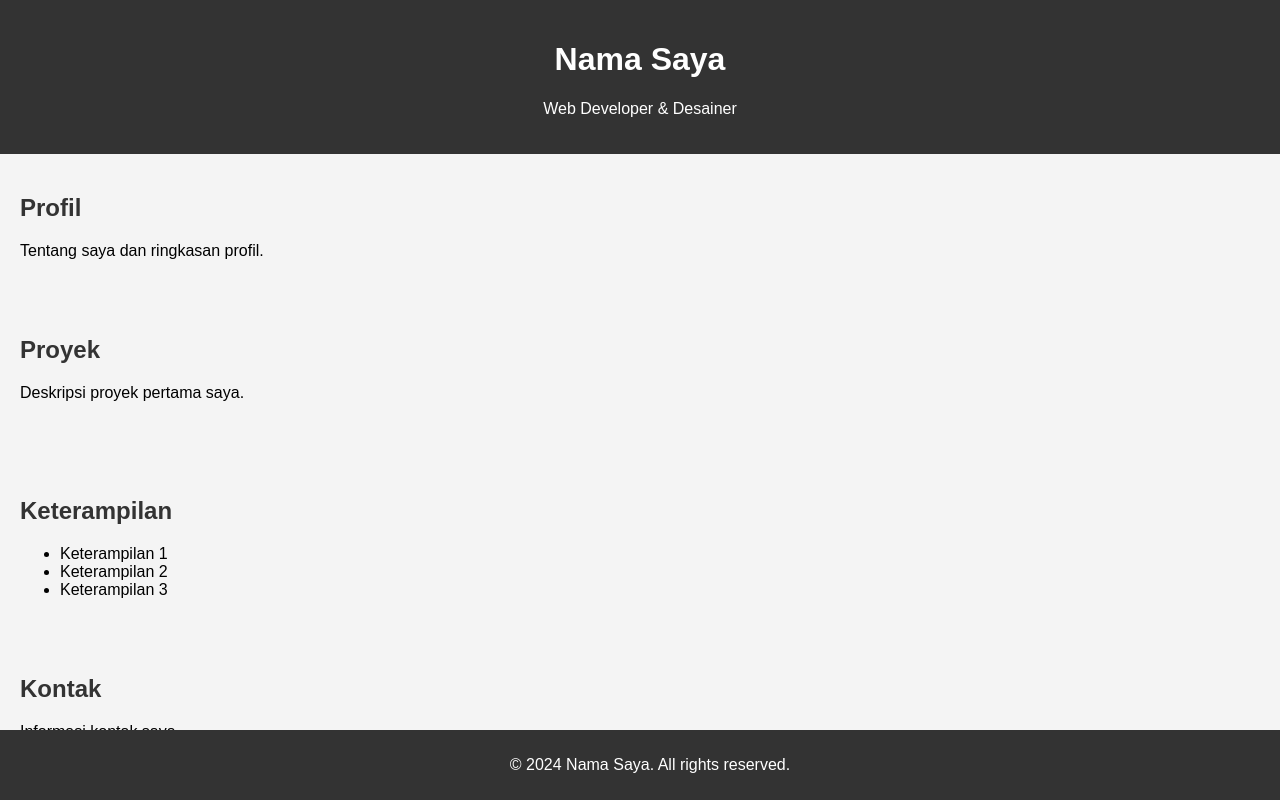
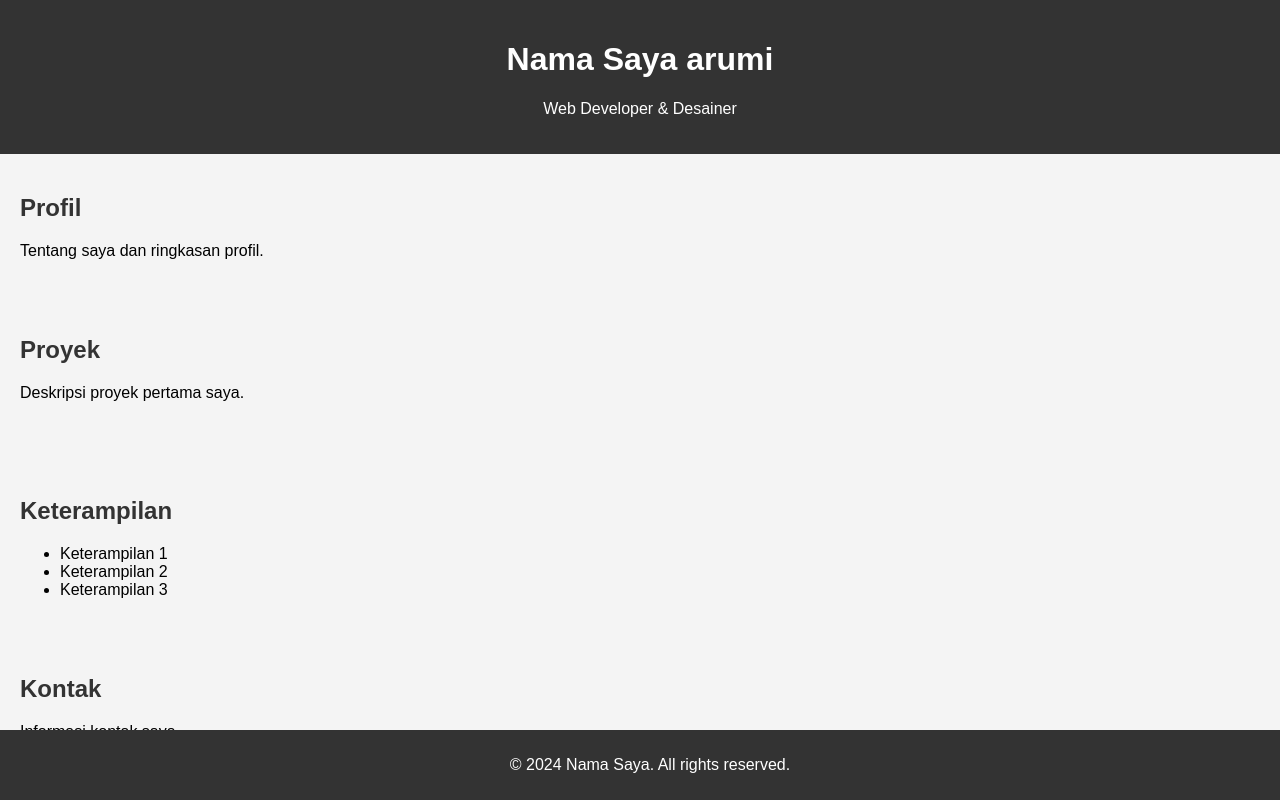
Before and after one commit to Belajarlagi56/Belajarlagi56.github.io, a plain HTML site: page index.html in a window 1280 px wide. Drawn offline with Linux system fonts and the light colour scheme.

Commit message:
Update index.html

```diff
--- a/index.html
+++ b/index.html
@@ -46,7 +46,7 @@
 <body>
 
     <header>
-        <h1>Nama Saya</h1>
+        <h1>Nama Saya arumi</h1>
         <p>Web Developer &amp; Desainer</p>
     </header>
 
```
